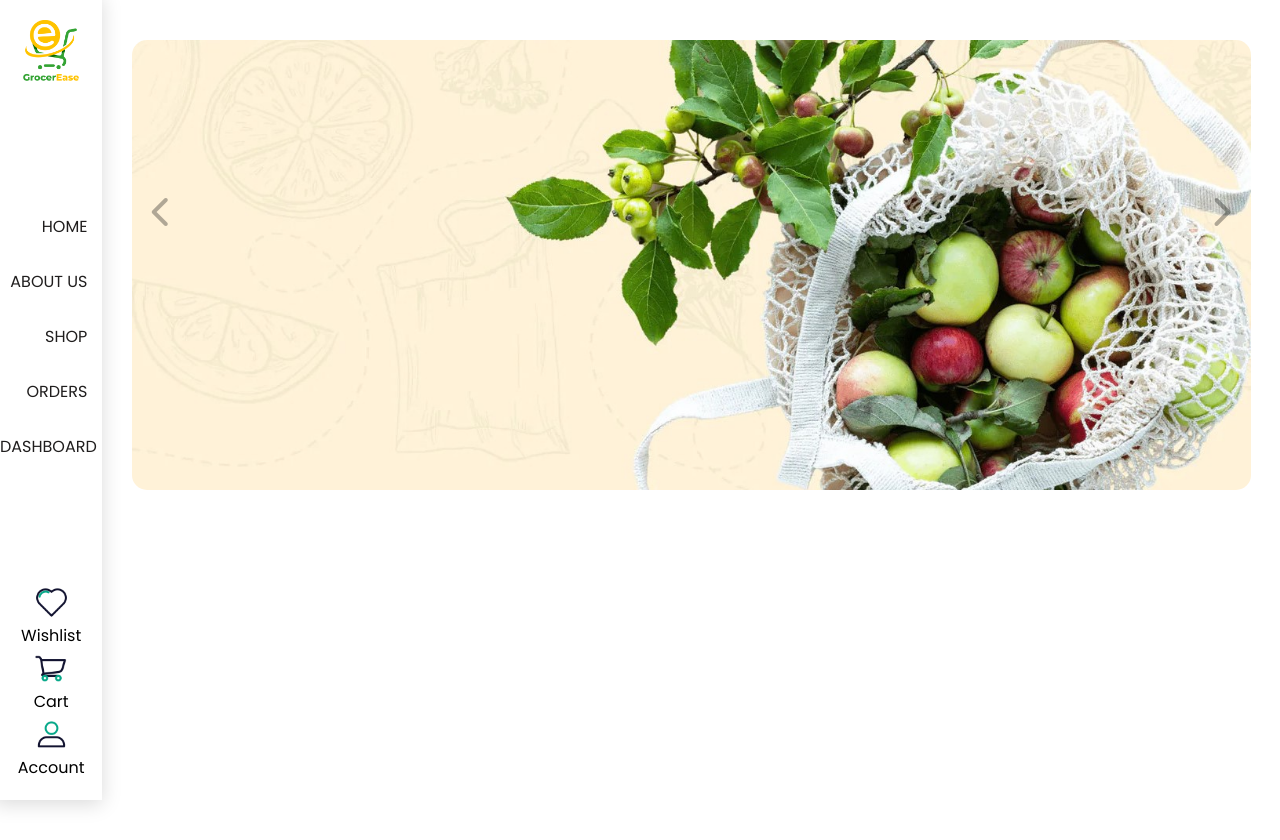
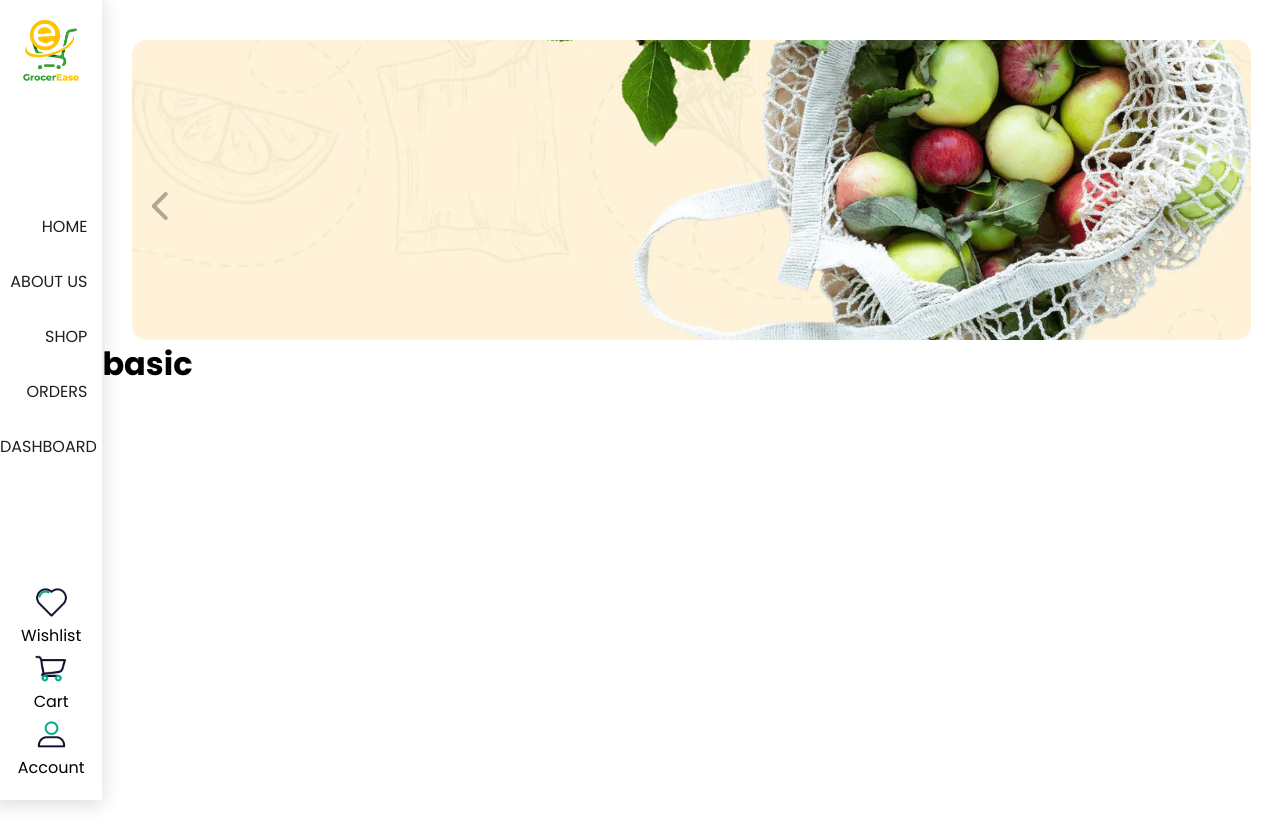
Before and after one commit to SkinnyVin1/GrocerEase, a React (Create React App) app: page /Shop in a window 1280 px wide. Built offline with nearby package versions, Linux system fonts and the light colour scheme.

Commit message:
shop banner changes

```diff
--- a/src/Components/ShopSlide.css
+++ b/src/Components/ShopSlide.css
@@ -1,19 +1,19 @@
 .slider{
-    width: 100%;
+    width: 92%;
     height: 100vh;
-    padding-left: 8%;
+    margin-left: 8%;
     display: inline-block;
     margin-top: 40px;
 
 }
 .shopImages img{
     width: 100%;
-    /* height: 100%; */
-    /* margin-top: 20px; */
+    position: absolute;
+    bottom: -20%;
 }
 .shopImages{
     width: 95%;
-    height: 450px;
+    height: 300px;
     margin: auto;
     position: relative;
     overflow: hidden;
@@ -23,11 +23,11 @@
     background: none;
     border: none;
     cursor: pointer;
-    transform: translateY(400%);
+    /* transform: translateY(400%); */
 }
 .btnContainer1, .btnContainer2{
     position: absolute;
-    top: 20px;
+    top: 50%;
     height: 100%;
     width: 70px;
 }
@@ -39,12 +39,12 @@
     padding-right: 20px;
     text-align: right;
 }
-.btnContainer1:hover{
+/* .btnContainer1:hover{
     background: linear-gradient(to right, rgba(0, 0, 0, 0.266), transparent);
 }
 .btnContainer2:hover{
     background: linear-gradient(to left, rgba(0, 0, 0, 0.266), transparent);
-}
+} */
 .buttons button i {
     font-size: 2rem;
     color: rgba(0, 0, 0, 0.311);
--- a/src/Components/ShopSlider.js
+++ b/src/Components/ShopSlider.js
@@ -36,6 +36,7 @@ const Slider = () => {
   return (
     <div className="slider">
         <div className='shopImages'>
+
             <img src={images[currentImageIndex]} alt={`Image ${currentImageIndex}`} />
 
             <div className="buttons">
@@ -47,6 +48,8 @@ const Slider = () => {
                 </div>
             </div>
         </div>
+        <h1>basic
+        </h1>
     </div>
   );
 };
--- a/src/index.css
+++ b/src/index.css
@@ -28,11 +28,11 @@ Scroll Bar Style
 */
 
 ::-webkit-scrollbar{
-  width: 0.625rem;
+  width: 0.4rem;
 }
 
 ::-webkit-scrollbar-track{
-  background: var(--white-color);
+  background: #defddc;
 }
 
 ::-webkit-scrollbar-thumb{
```
